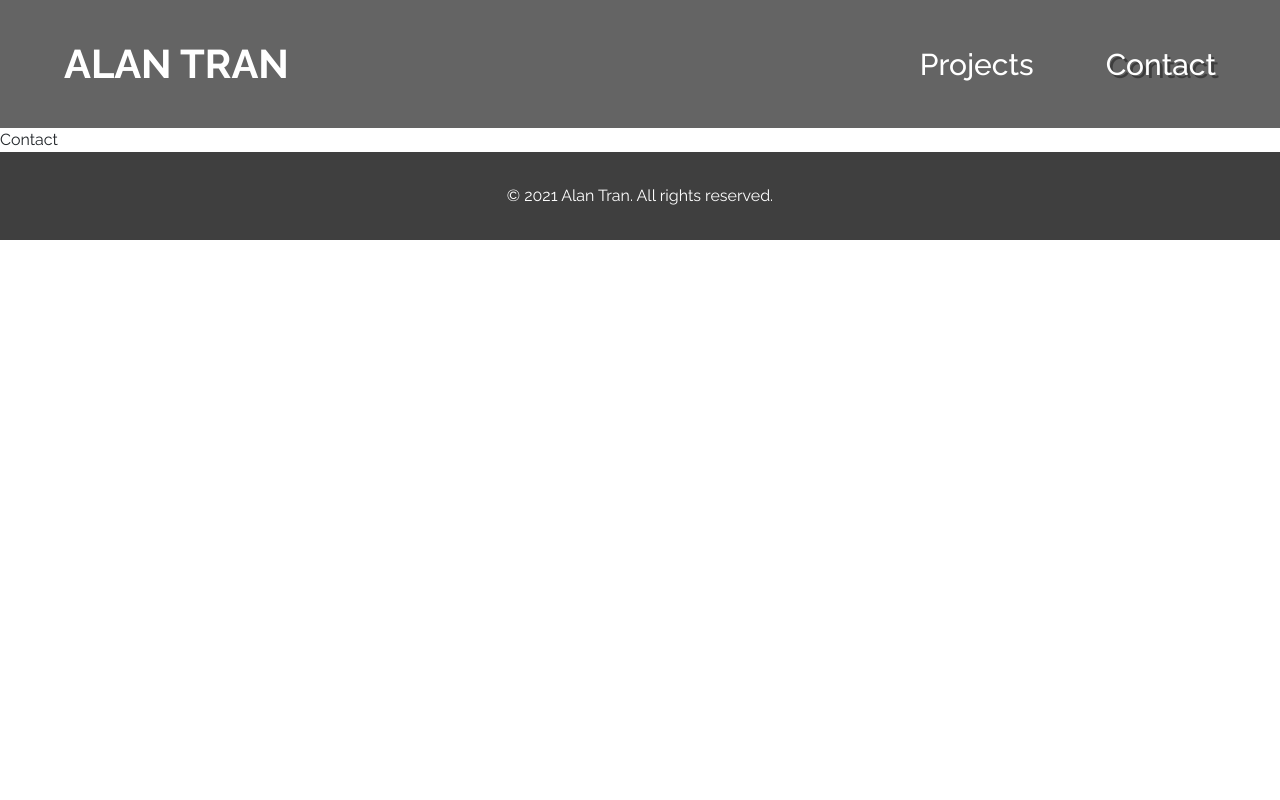
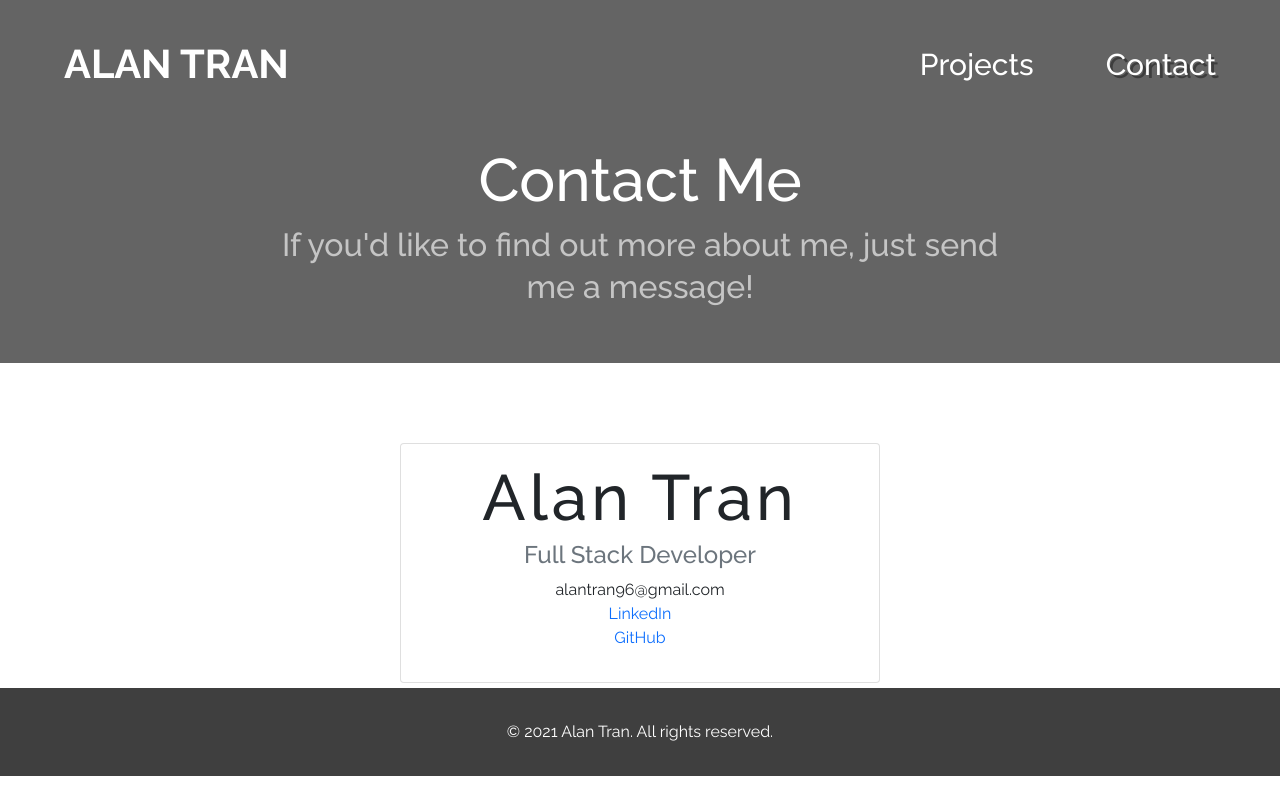
Before and after one commit to nalanart/portfolio, a React (Create React App) app: page /contact in a window 1280 px wide. Built offline with nearby package versions, Linux system fonts and the light colour scheme.

Commit message:
Add card to contact page

```diff
--- a/src/App.js
+++ b/src/App.js
@@ -6,6 +6,7 @@ import Featured from './components/Featured'
 import Cta from './components/Cta'
 import Projects from './components/Projects'
 import About from './components/About'
+import Contact from "./components/Contact";
 
 function App() {
   return (
@@ -33,7 +34,7 @@ function App() {
             <About />
           </Route>
           <Route path="/contact">
-            Contact
+            <Contact />
           </Route>
         </Switch>
       </Router>
--- a/src/components/Contact.js
+++ b/src/components/Contact.js
@@ -1,13 +1,27 @@
+import "./styles/Contact.css";
+
 const Contact = () => {
   return (
     <div className="contact">
-      <section className="contact__banner">
-        <h2>Contact Me</h2>
-        <p>If you'd like to find out more about me, just send me a message!</p>
+      <section className="contact-hero">
+        <div className="projects-hero__inner">
+          <div className="projects-hero__content">
+            <h1 className="projects-hero__title">Contact Me</h1>
+            <h2 className="projects-hero__subtitle">If you'd like to find out more about me, just send me a message!</h2>
+          </div>
+        </div>
       </section>
       <section className="contact__socials">
-        <div>
-
+        <div className="card">
+          <div className="card-body">
+            <h5 className="card-title">Alan Tran</h5>
+            <h6 className="card-subtitle mb-2 text-muted">Full Stack Developer</h6>
+            <ul>
+            <li>alantran96@gmail.com</li>
+            <li><a href="https://www.linkedin.com/in/alan-tran-97a287140/" className="card-link">LinkedIn</a></li>
+            <li><a href="#" className="card-link">GitHub</a></li>
+            </ul>
+          </div>
         </div>
       </section>
     </div>
--- /dev/null
+++ b/src/components/styles/Contact.css
@@ -0,0 +1,41 @@
+.contact {
+  height: 70vh;
+}
+
+.contact-hero {
+  background-color: #646464;
+  padding: 1rem 0 3rem 0;
+}
+
+.contact__socials {
+  margin-top: 5rem;
+  display: flex;
+  justify-content: center;
+}
+
+.card {
+  width: 30rem;
+}
+
+.card-body {
+  display: flex;
+  flex-direction: column;
+  align-items: center;
+}
+
+.card-title {
+  font-size: 4em;
+  letter-spacing: 4px;
+}
+
+.card-body .card-subtitle {
+  font-size: 1.5em;
+}
+
+.card-body ul {
+  padding: 0;
+}
+
+li {
+  text-align: center;
+}
--- a/src/components/styles/Projects.css
+++ b/src/components/styles/Projects.css
@@ -1,6 +1,6 @@
 .projects-hero {
   background-color: #646464;
-  padding: 5rem 0;
+  padding: 2rem 0 5rem 0;
 }
 
 .projects-hero__inner {
```
Also changed, not shown: 1 other file (tests, documents, lock files or other folders).
